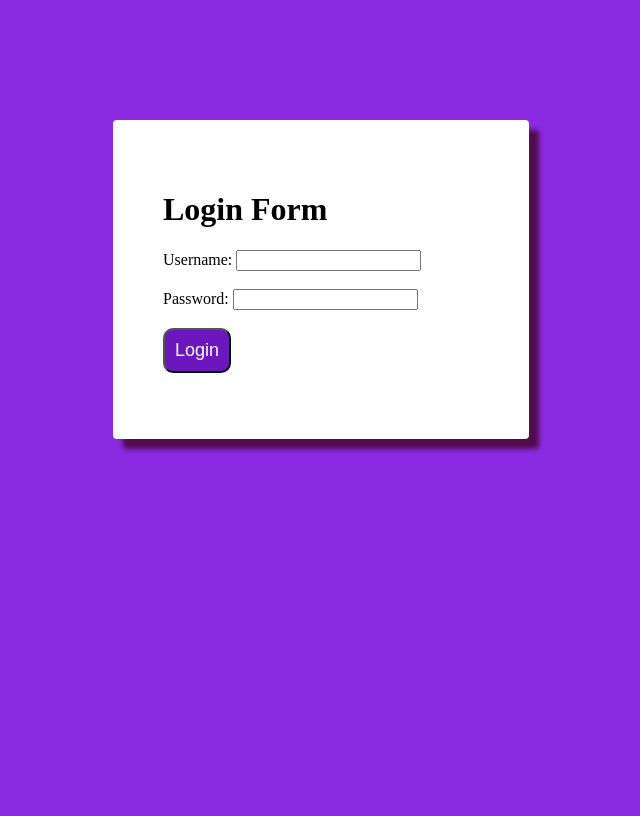
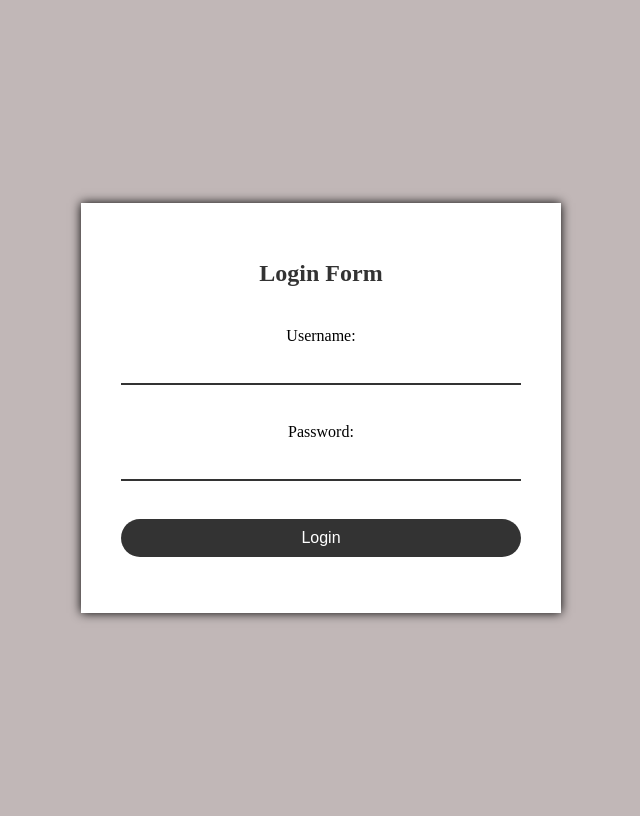
Before and after one commit to saqibmir1/php-login, a PHP site: page / in a window 1280 px wide. Shown: the whole page, without its empty margins (319-959 px from the left). Before the commit the page ends 452 px from the top, so only its background shows below. Run offline with PHP 8.4, Linux system fonts and the light colour scheme.

Commit message:
Update style.css

```diff
--- a/style.css
+++ b/style.css
@@ -1,28 +1,38 @@
-body{
-    background-color: blueviolet;
-}
-
-#form{
-    background-color: rgb(255, 255, 255);
-    width:25%;
-    border-radius: 4px;
-    margin:120px auto;
-    padding:50px;
-    box-shadow: 10px 10px 5px rgb(82, 11, 77);
-}
-
-#btn{
-    color:rgb(255, 255, 255);
-    background-color: rgb(108, 22, 189);
-    padding:10px;
-    font-size: large;
-    border-radius: 10px;
-}
-
-@media screen and (max-width: 570px) {
-    #form {
-      width: 65%;
-      margin-left:none;
-      padding:40px;
-    }
-  }
+ body {
+        display: flex;
+        justify-content: center;
+        align-items: center;
+        height: 100vh;
+        background-color: #c1b7b7;
+      }
+      #form {
+        width: 400px;
+        padding: 40px;
+        background-color: #fff;
+        box-shadow: 0px 0px 10px 0px #000;
+        text-align: center;
+      }
+      #form h1 {
+        margin-bottom: 40px;
+        font-size: 24px;
+        color: #333;
+      }
+      #user, #pass {
+        width: 100%;
+        padding: 10px;
+        margin-bottom: 20px;
+        font-size: 16px;
+        border: none;
+        border-bottom: 2px solid #333;
+        outline: none;
+      }
+      #btn {
+        width: 100%;
+        padding: 10px;
+        font-size: 16px;
+        background-color: #333;
+        color: #fff;
+        border: none;
+        cursor: pointer;
+        border-radius: 25px;
+      }
```
